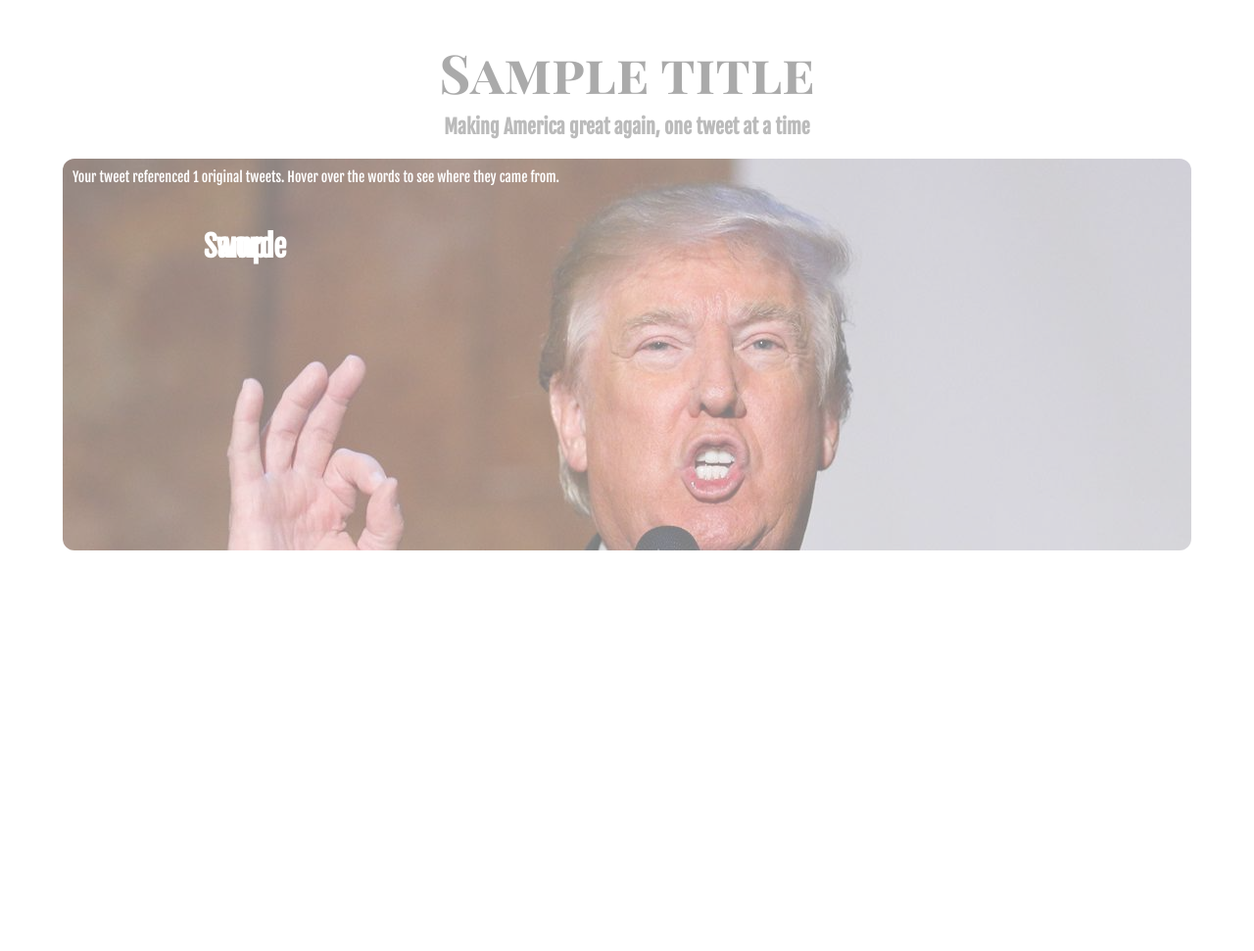
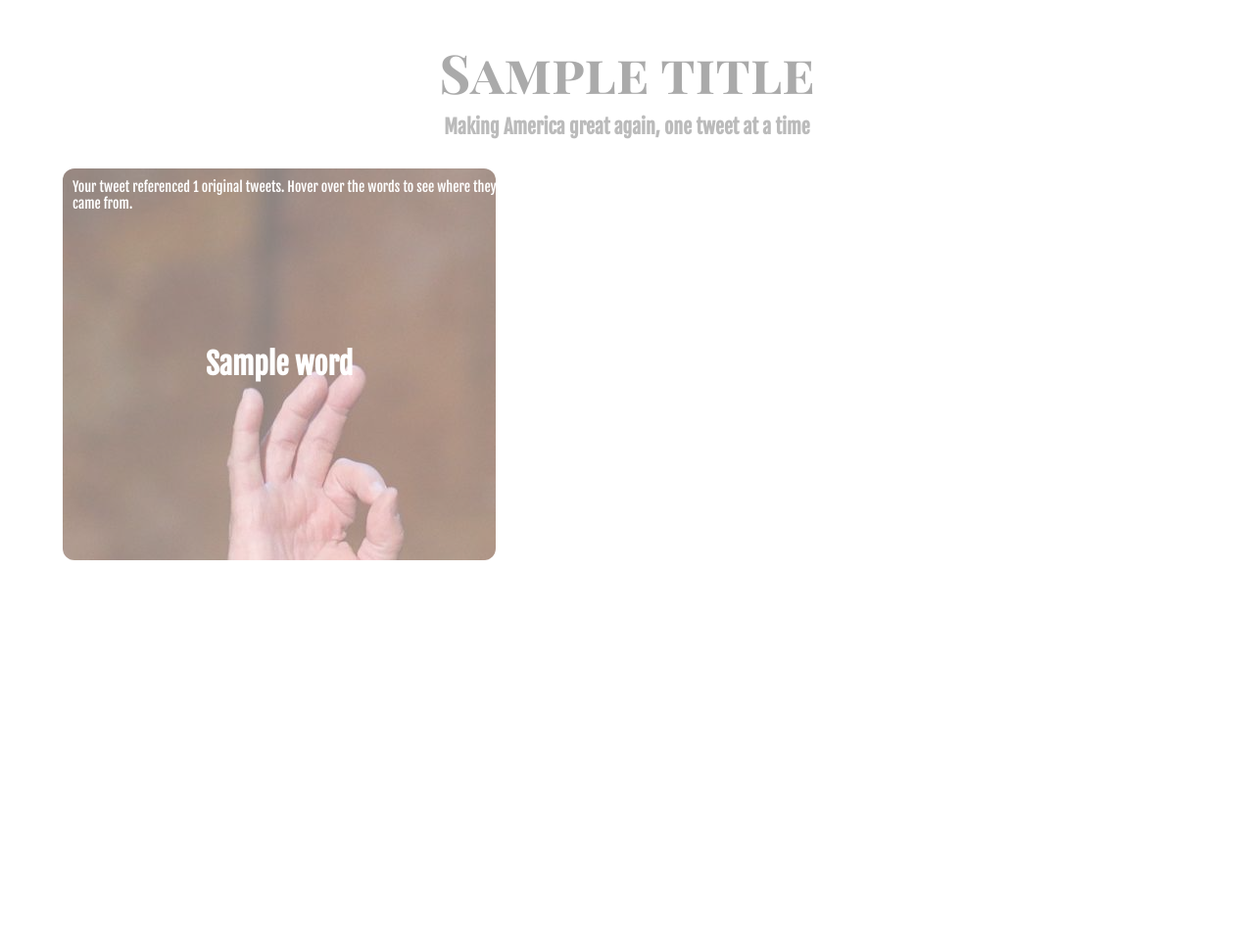
Before and after one commit to CaitlinSikora/TrumpTweetGenerator, a Flask app: template app/templates/tweet.html in a window 1280 px wide. Shown: the top 971 px of the page at 98% size. Run offline with Flask 2, Linux system fonts and the light colour scheme; the template is opened without the code that fills it: most values are stand-ins (such as "Sample title", 1, 10 or a date in 2020); parts of the project's set-up code (start-up, migrations or seed data) failed here and were passed over; some web fonts are replaced.

Commit message:
Text is vertically centered

```diff
--- a/app/templates/tweet.html
+++ b/app/templates/tweet.html
@@ -4,19 +4,12 @@
 {% block content %}
     <style>
         .word {
-            display: inline-block;
+            display: inline;
             padding: 0px 1px 0px 1px;
             max-width: 60%;
- /*           position: relative;
-            text-align: center;
-            display: inline-block;
-            margin: 40px 100px;
-            vertical-align: middle;;
-            line-height: 0;
-            font-size: 30px;
-            font-family: 'Fjalla One';
+            position: relative;
             opacity: 1;
-            z-index: 999;*/
+            z-index: 999;
         }
       .genertweet {
         margin-right: auto;
@@ -25,10 +18,17 @@
         min-height: 380px;
         padding: 10px;
         position: relative;
-        display: block;
+        display: inline-flex;
         background-size: cover;
         color: white;
         overflow: hidden;
+        text-align: center;
+      }
+      #genertext {
+        padding: 0 130;
+        line-height: 1;
+        vertical-align: middle;
+        margin: auto 5px;
       }
       .scrape_image {
         z-index: 1;
@@ -54,10 +54,9 @@
       .genertweet h3 {
         position: relative;
         text-align: center;
-        display: inline-block;
-        margin: 40px 100px;
-        vertical-align: middle;;
-        line-height: 0;
+        display: inline;
+        vertical-align: middle;
+        line-height: 2;
         font-size: 30px;
         font-family: 'Fjalla One';
         opacity: 1;
@@ -75,6 +74,7 @@
            z-index: -1;
            background-size: cover;
         }
+
     </style>
     <div class="genertweet">
 
@@ -83,11 +83,11 @@
             <p>
                Your tweet referenced {{ num_ref }} original tweets. Hover over the words to see where they came from.
             </p>
-            <h3>
+            <div id="genertext">
                 {% for word in tweet %}
-            	<div class="word" id = {{ word }}> {{ word }} </div>
+            	<div class="word" id = {{ word }}><h3> {{ word }} </h3></div>
                 {% endfor %}
-            </h3>
+            </div>
     </div>
     <div class="origtweet">
 
```
